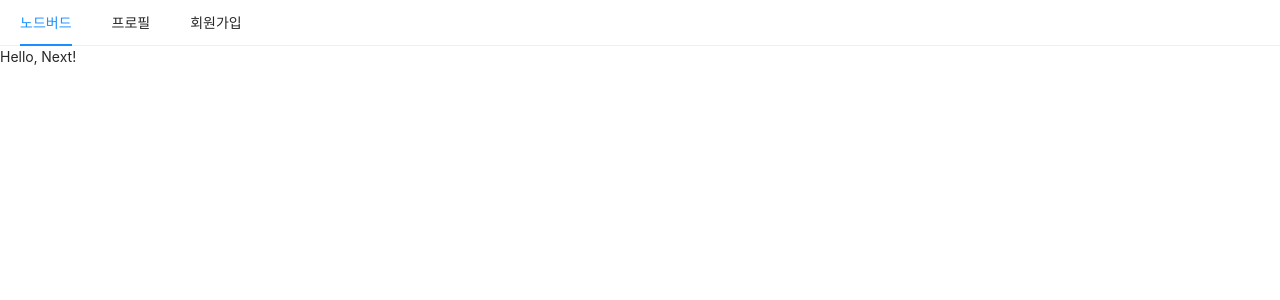
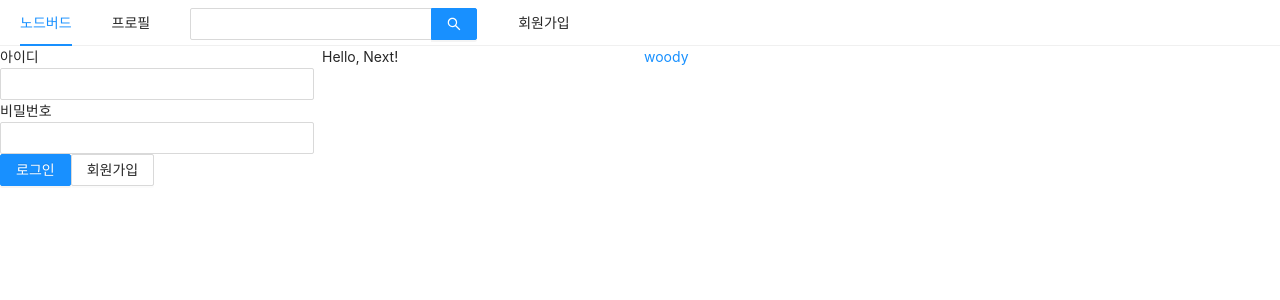
Before and after one commit to Jongveloper/NextJs, a Next.js app in the folder prepare/front/: page / in a window 1280 px wide. Shown: the top 300 px of the page. Built offline with nearby package versions, Linux system fonts and the light colour scheme.

Commit message:
:zap: 그리드 및 로그인 폼

```diff
--- a/prepare/front/components/AppLayout.js
+++ b/prepare/front/components/AppLayout.js
@@ -1,9 +1,12 @@
-import React from 'react';
+import React, { useState } from 'react';
 import PropTypes from 'prop-types';
 import Link from 'next/link';
-import { Menu } from 'antd';
+import { Input, Menu, Row, Col } from 'antd';
 
+import UserProfile from '../components/UserProfile';
+import LoginForm from '../components/LoginForm';
 const AppLayout = ({ children }) => {
+  const [isLoggedIn, setIsLoggedIn] = useState(false);
   return (
     <div>
       <Menu mode="horizontal">
@@ -18,12 +21,31 @@
           </Link>
         </Menu.Item>
         <Menu.Item>
+          <Input.Search enterButton style={{ verticalAlign: 'middle' }} />
+        </Menu.Item>
+        <Menu.Item>
           <Link href="/signup">
             <a>회원가입</a>
           </Link>
         </Menu.Item>
       </Menu>
-      {children}
+      <Row gutter={8}>
+        <Col xs={24} md={6}>
+          {isLoggedIn ? <UserProfile/> : <LoginForm/>}
+        </Col>
+        <Col xs={24} md={6}>
+          {children}
+        </Col>
+        <Col xs={24} md={6}>
+          <a
+            href="https://destory.tistory.com/"
+            target="_blank"
+            rel="noreferrer noopener"
+          >
+            woody
+          </a>
+        </Col>
+      </Row>
     </div>
   );
 };
--- /dev/null
+++ b/prepare/front/components/LoginForm.js
@@ -0,0 +1,48 @@
+import React, { useCallback, useState } from 'react';
+import { Form, Input, Button } from 'antd';
+import Link from 'next/link';
+
+const LoginForm = () => {
+  const [id, setId] = useState('');
+  const [password, setPassword] = useState('');
+
+  const onChangeId = useCallback((e) => {
+    setId(e.target.value);
+  }, []);
+
+  const onChangePassword = useCallback((e) => {
+    setPassword(e.target.value);
+  }, []);
+
+  return (
+    <Form>
+      <div>
+        <label htmlFor="user-id">아이디</label>
+        <br />
+        <Input name="user-id" value={id} onChange={onChangeId} required />
+      </div>
+      <div>
+        <label htmlFor="user-password">비밀번호</label>
+        <br />
+        <Input
+          name="user-password"
+          type="password"
+          value={password}
+          onChange={onChangePassword}
+          required
+        />
+      </div>
+      <div>
+        <Button type="primary" htmlType="submit" loading={false}>
+          로그인
+        </Button>
+        <Link href="/signup">
+          <a>
+            <Button>회원가입</Button>
+          </a>
+        </Link>
+      </div>
+    </Form>
+  );
+};
+export default LoginForm;
--- /dev/null
+++ b/prepare/front/components/UserProfile.js
@@ -0,0 +1,8 @@
+import React from 'react';
+
+const UserProfile = () => {
+  return(
+    <></>
+  )
+};
+export default UserProfile;
```
